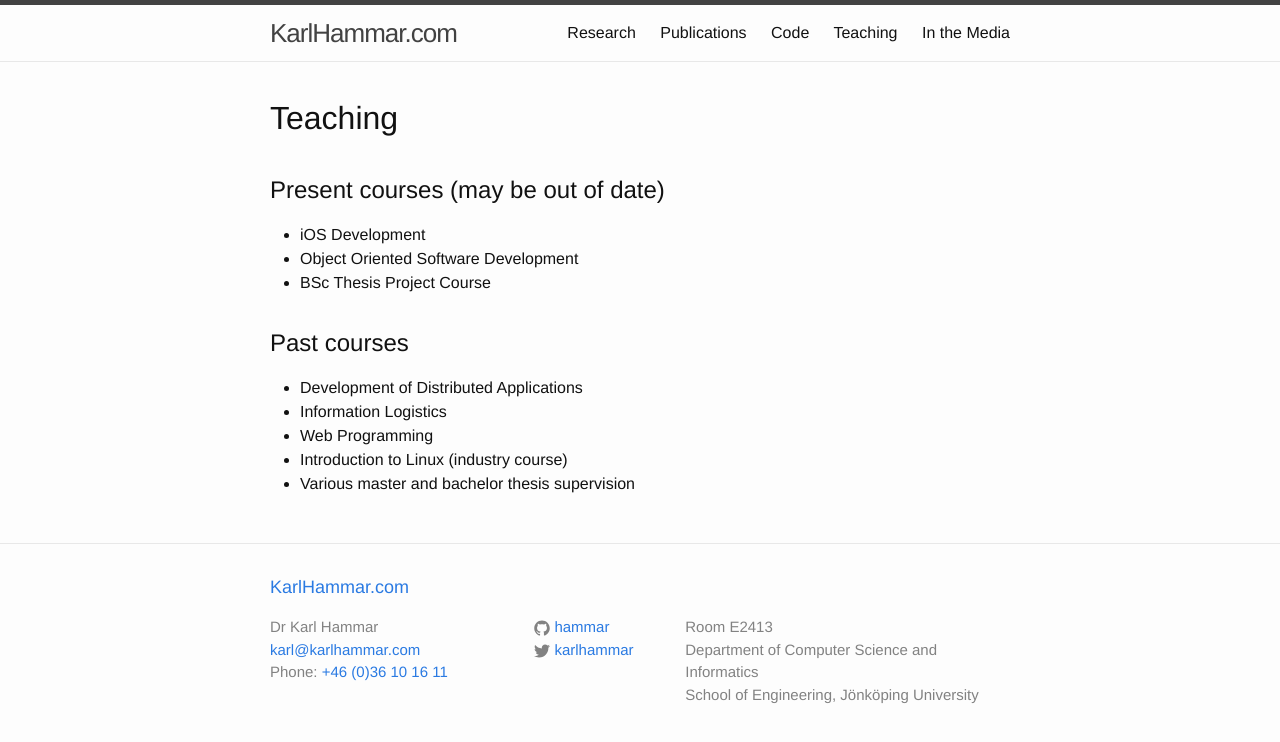
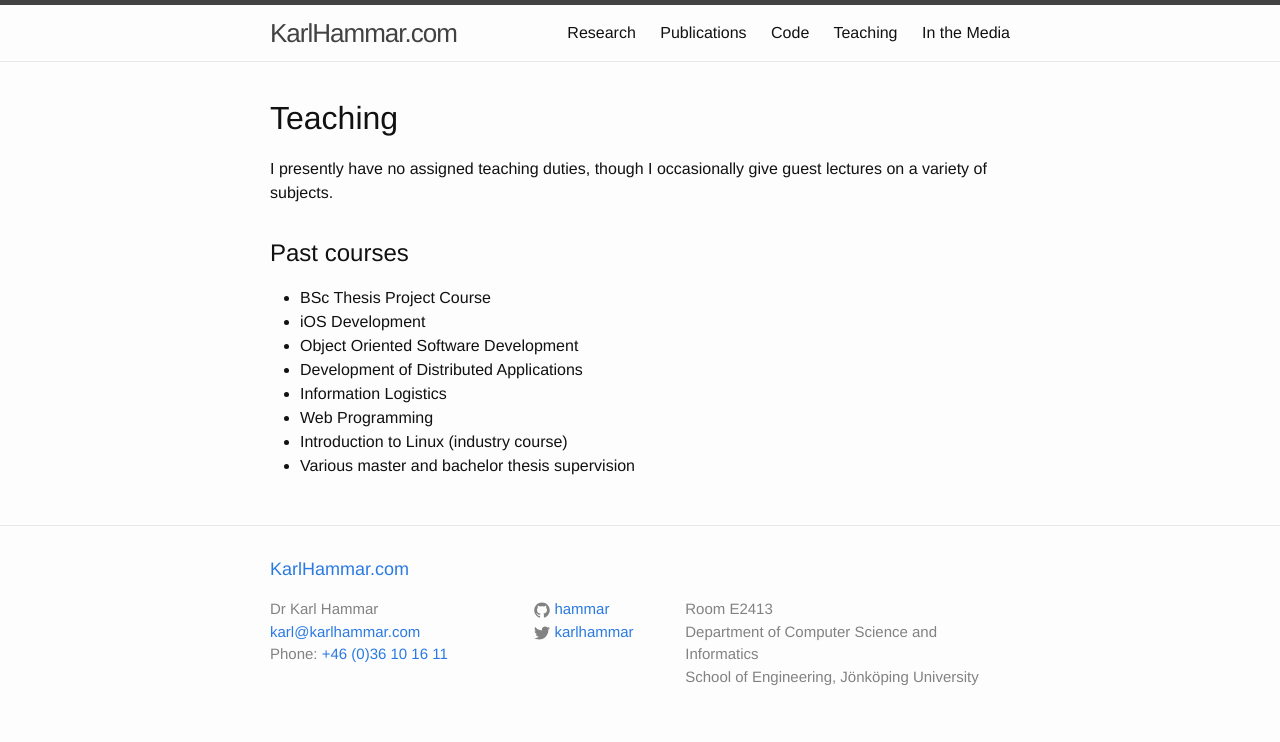
Before and after one commit to hammar/hammar.github.io, a Jekyll site: the page built from 04-teaching.md, in a window 1280 px wide. Shown: the top 742 px of the page. Built offline with Jekyll 4.4.1, drawn with Linux system fonts in a browser that asks for light colours.

Commit message:
Update 04-teaching.md

```diff
--- a/04-teaching.md
+++ b/04-teaching.md
@@ -4,12 +4,12 @@ title: Teaching
 permalink: /teaching/
 ---
 
-## Present courses (may be out of date)
+I presently have no assigned teaching duties, though I occasionally give guest lectures on a variety of subjects.
+
+## Past courses
+* BSc Thesis Project Course
 * iOS Development
 * Object Oriented Software Development
-* BSc Thesis Project Course
-
-## Past courses
 * Development of Distributed Applications
 * Information Logistics
 * Web Programming
```
